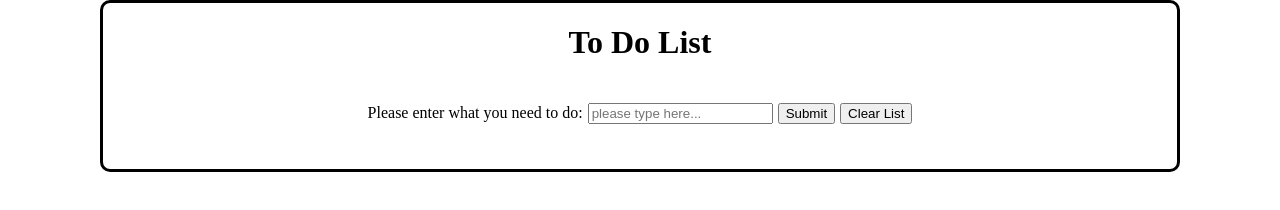
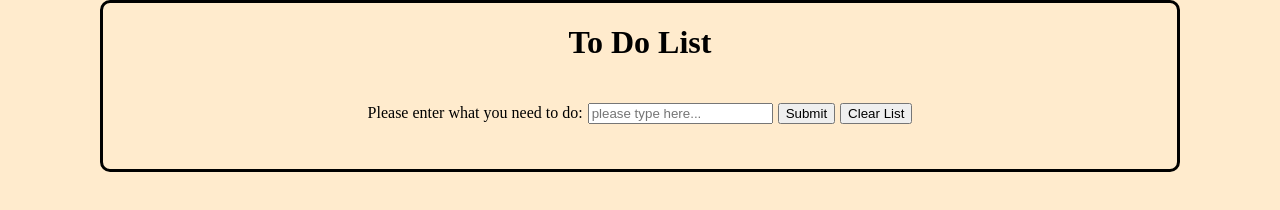
Before and after one commit to kchilds1/To-Do-List, a plain HTML site: page index.html in a window 1280 px wide. Drawn offline with Linux system fonts and the light colour scheme.

Commit message:
Update styles.css

```diff
--- a/styles.css
+++ b/styles.css
@@ -4,6 +4,7 @@
 
 html,body {
     margin: 0;
+    background-color: blanchedalmond;
 }
 
 .top{
@@ -21,6 +22,7 @@ h1{
 .input-info{
     display: flex;
     justify-content: center;
+    flex-wrap: wrap;
     gap: 5px;
     align-items: center;
 }
@@ -32,6 +34,7 @@ h1{
 #task{
     display: flex;
     justify-content: center;
+    flex-wrap: wrap;
     gap: 5px;
     padding: 10px;
 }
```
